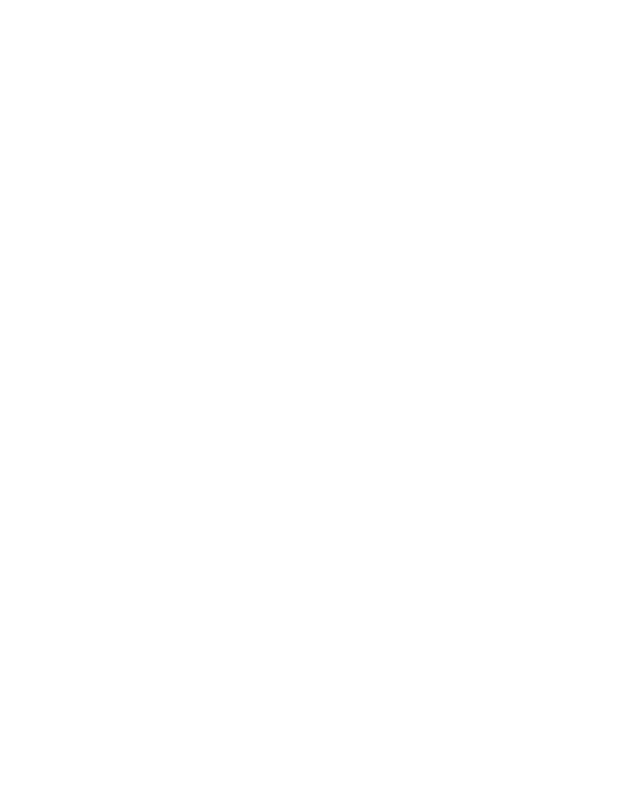
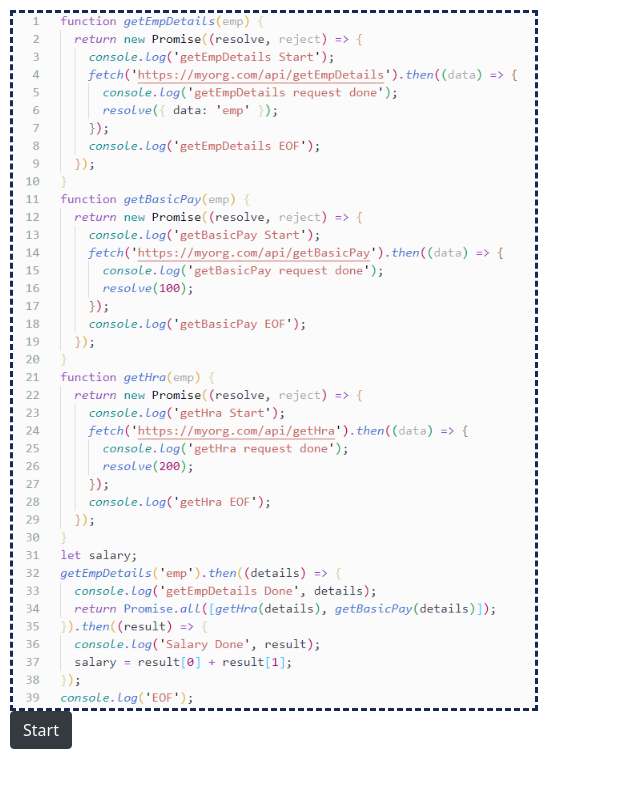
Before and after one commit to disco195/js-execution-visualizer, an Angular app: page / in a window 1280 px wide. Shown: the top 788 px of the page, without its empty margins (0-640 px from the left). Built offline with nearby package versions, Linux system fonts and the light colour scheme.

Commit message:
Add visualizer component

```diff
--- a/src/app/app-routing.module.ts
+++ b/src/app/app-routing.module.ts
@@ -1,7 +1,12 @@
 import { NgModule } from '@angular/core';
 import { Routes, RouterModule } from '@angular/router';
+import { VisualizerComponent } from './visualizer/visualizer.component';
 
-const routes: Routes = [];
+const routes: Routes = [
+  {
+    path: '', component: VisualizerComponent
+  }
+];
 
 @NgModule({
   imports: [RouterModule.forRoot(routes)],
--- a/src/app/visualizer/visualizer.component.html
+++ b/src/app/visualizer/visualizer.component.html
@@ -1 +1,41 @@
-<p>visualizer works!</p>
+<div class="layout">
+    <div class="row">
+        <div class="col-md-6">
+            <img src="../../assets/code-snippets/promises.png">
+        </div>
+        <div class="col">
+            <table class="table table-striped table-bordered table-hover" *ngIf='displayBlockNumber === 1'>
+                <tbody>
+                    <tr>
+                        <th scope="row">{{rowTitles.taskQueue}}</th>
+                        <td colspan="2"></td>
+                    </tr>
+                    <tr>
+                        <th scope="row">{{rowTitles.microTaskQueue}}</th>
+                        <td colspan="2"></td>
+                    </tr>
+                    <tr>
+                        <th scope="row">{{rowTitles.webApis}}</th>
+                        <td colspan="2"></td>
+                    </tr>
+                    <tr>
+                        <th scope="row">{{rowTitles.callStack}}</th>
+                        <td colspan="2">console.log("Here I am");</td>
+                    </tr>
+                    <tr>
+                        <th scope="row">{{rowTitles.console}}</th>
+                        <td colspan="2">Here I am</td>
+                    </tr>
+                </tbody>
+            </table>
+        </div>
+    </div>
+
+    <button type="button" class="btn btn-dark" (click)="incrementDisplayBlockNumber()"
+        *ngIf="displayBlockNumber === 0">Start</button>
+    <button type="button" class="btn btn-dark" (click)="decrementDisplayBlockNumber()"
+        *ngIf="displayBlockNumber > 0">Back</button>
+    <button type="button" class="btn btn-dark" (click)="incrementDisplayBlockNumber()"
+        *ngIf="displayBlockNumber > 0">Next</button>
+
+</div>
--- a/src/app/visualizer/visualizer.component.scss
+++ b/src/app/visualizer/visualizer.component.scss
@@ -0,0 +1,16 @@
+.layout{
+padding: 10px;
+}
+.col-md-6 {
+    flex: 0 0 auto;
+    width: 43%;
+}
+.table{
+    width: 80%;
+}
+img {
+    width: 100%;
+    height: 701px;
+    border: dashed;
+    border-color: rgb(24, 40, 83);
+}
--- a/src/app/visualizer/visualizer.component.ts
+++ b/src/app/visualizer/visualizer.component.ts
@@ -1,15 +1,24 @@
 import { Component, OnInit } from '@angular/core';
-
+import { ROW_TITLES } from './visualizer.constants';
 @Component({
   selector: 'app-visualizer',
   templateUrl: './visualizer.component.html',
   styleUrls: ['./visualizer.component.scss']
 })
 export class VisualizerComponent implements OnInit {
-
+  public displayBlockNumber = 0;
+  public rowTitles = ROW_TITLES;
   constructor() { }
 
   ngOnInit(): void {
   }
 
+  incrementDisplayBlockNumber(): void {
+    this.displayBlockNumber++;
+  }
+
+  decrementDisplayBlockNumber(): void {
+    this.displayBlockNumber--;
+  }
+
 }
--- /dev/null
+++ b/src/app/visualizer/visualizer.constants.ts
@@ -0,0 +1,7 @@
+export const ROW_TITLES = {
+    taskQueue: 'TASK QUEUE',
+    microTaskQueue: 'MICRO TASK QUEUE',
+    webApis: 'WEB API',
+    callStack: 'CALL STACK',
+    console: 'LOG'
+}
--- a/src/index.html
+++ b/src/index.html
@@ -1,13 +1,27 @@
 <!doctype html>
 <html lang="en">
+
 <head>
   <meta charset="utf-8">
   <title>JsExecutionVisualizer</title>
   <base href="/">
+  <!-- CSS only -->
+  <link rel="stylesheet" href="https://stackpath.bootstrapcdn.com/bootstrap/5.0.0-alpha1/css/bootstrap.min.css"
+    integrity="sha384-r4NyP46KrjDleawBgD5tp8Y7UzmLA05oM1iAEQ17CSuDqnUK2+k9luXQOfXJCJ4I" crossorigin="anonymous">
+  <!-- JavaScript and dependencies -->
+  <script src="https://cdn.jsdelivr.net/npm/popper.js@1.16.0/dist/umd/popper.min.js"
+    integrity="sha384-Q6E9RHvbIyZFJoft+2mJbHaEWldlvI9IOYy5n3zV9zzTtmI3UksdQRVvoxMfooAo"
+    crossorigin="anonymous"></script>
+  <script src="https://stackpath.bootstrapcdn.com/bootstrap/5.0.0-alpha1/js/bootstrap.min.js"
+    integrity="sha384-oesi62hOLfzrys4LxRF63OJCXdXDipiYWBnvTl9Y9/TRlw5xlKIEHpNyvvDShgf/"
+    crossorigin="anonymous"></script>
+
   <meta name="viewport" content="width=device-width, initial-scale=1">
   <link rel="icon" type="image/x-icon" href="favicon.ico">
 </head>
+
 <body>
   <app-root></app-root>
 </body>
+
 </html>
--- a/src/styles.scss
+++ b/src/styles.scss
@@ -1 +1,4 @@
 /* You can add global styles to this file, and also import other style files */
+body{
+    overflow-x:hidden;
+}
```
Also changed, not shown: src/assets/code-snippets/console-log-promises.png (added), src/assets/code-snippets/promises.png (added).
